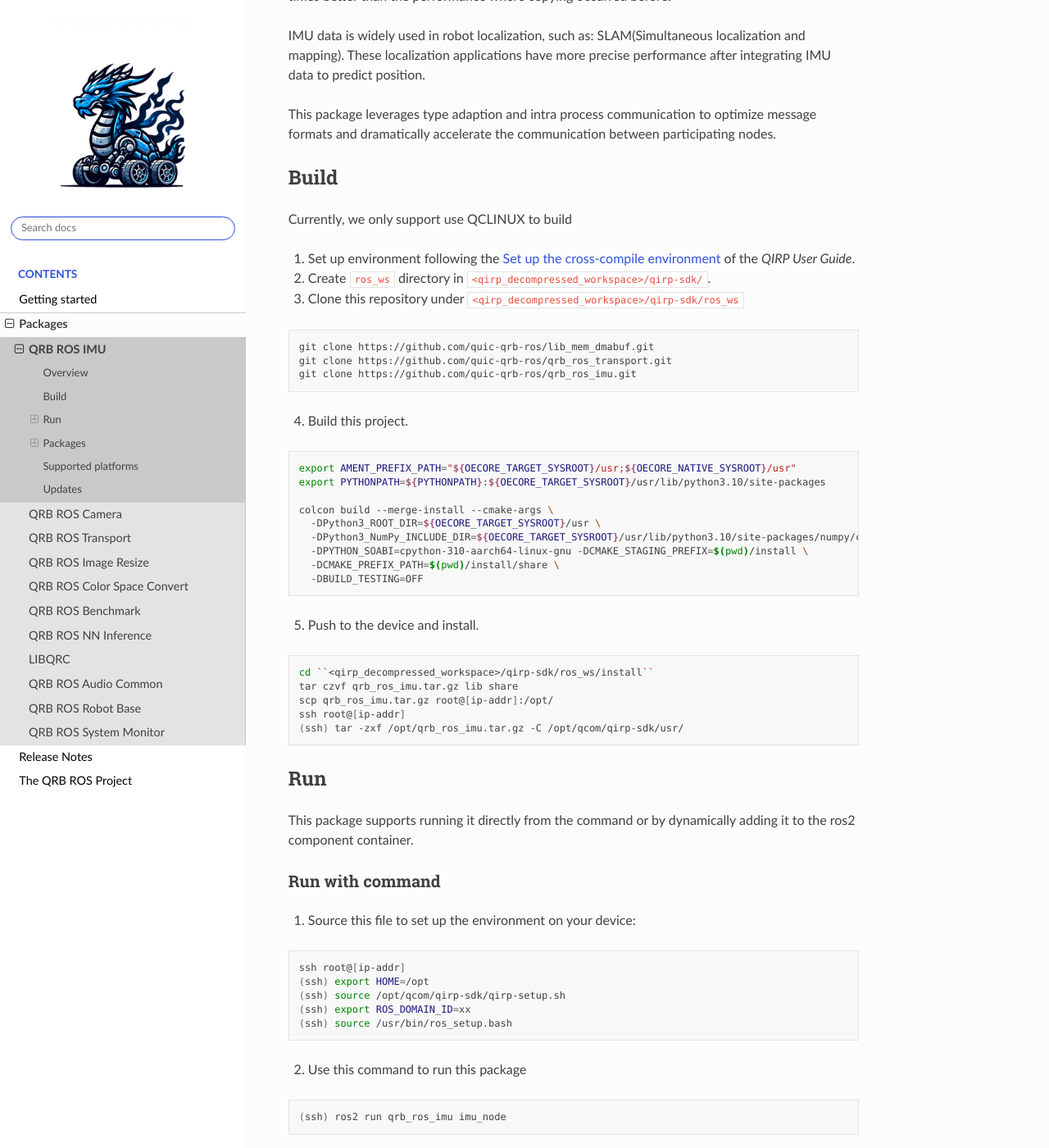
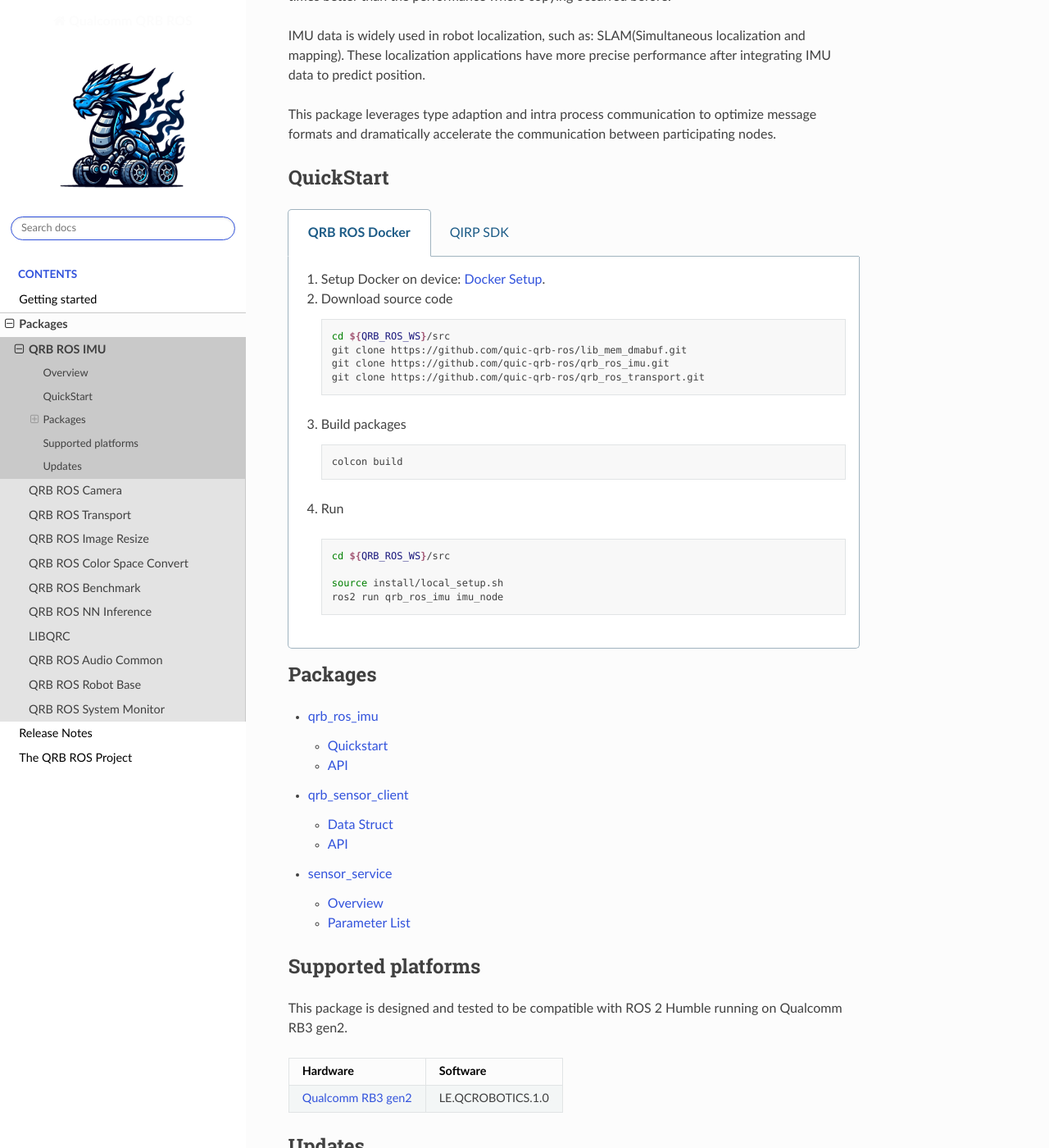
Before and after one commit to quic-qrb-ros/quic-qrb-ros.github.io, a Sphinx documentation site: the page built from source/packages/qrb_ros_imu/index.rst, in a window 1280 px wide and 1400 px high, scrolled down 402 px. Shown: the whole window at 82% size. Built offline with Sphinx 7.4.7 and the Read the Docs theme 3.1.0, drawn with Linux system fonts in a browser that asks for light colours; some of the changed text lies outside the part shown.

Commit message:
update qrb-ros-imu document
Signed-off-by: quic-zhanlin <quic_zhanlin@quicinc.com>

```diff
--- a/source/packages/qrb_ros_imu/index.rst
+++ b/source/packages/qrb_ros_imu/index.rst
@@ -20,81 +20,88 @@
 This package leverages type adaption and intra process communication to optimize message formats and dramatically
 accelerate the communication between participating nodes.
 
-Build
------
+QuickStart
+----------
 
-Currently, we only support use QCLINUX to build
+.. tabs::
 
-1. Set up environment following the `Set up the cross-compile environment <https://docs.qualcomm.com/bundle/publicresource/topics/80-65220-2/develop-your-first-application_6.html>`_ of the *QIRP User Guide*.
+   .. tab:: QRB ROS Docker
 
-2. Create ``ros_ws`` directory in ``<qirp_decompressed_workspace>/qirp-sdk/``.
+      1. Setup Docker on device: `Docker Setup <../../getting_started/docker_setup.html>`__.
 
-3. Clone this repository under ``<qirp_decompressed_workspace>/qirp-sdk/ros_ws``
+      2. Download source code
 
-.. code:: bash
+         .. code:: bash
 
-    git clone https://github.com/quic-qrb-ros/lib_mem_dmabuf.git
-    git clone https://github.com/quic-qrb-ros/qrb_ros_transport.git
-    git clone https://github.com/quic-qrb-ros/qrb_ros_imu.git
+                cd ${QRB_ROS_WS}/src
+                git clone https://github.com/quic-qrb-ros/lib_mem_dmabuf.git
+                git clone https://github.com/quic-qrb-ros/qrb_ros_imu.git
+                git clone https://github.com/quic-qrb-ros/qrb_ros_transport.git
 
-4. Build this project.
+      3. Build packages
 
-.. code:: bash
+         .. code:: bash
 
-    export AMENT_PREFIX_PATH="${OECORE_TARGET_SYSROOT}/usr;${OECORE_NATIVE_SYSROOT}/usr"
-    export PYTHONPATH=${PYTHONPATH}:${OECORE_TARGET_SYSROOT}/usr/lib/python3.10/site-packages
+            colcon build
 
-    colcon build --merge-install --cmake-args \
-      -DPython3_ROOT_DIR=${OECORE_TARGET_SYSROOT}/usr \
-      -DPython3_NumPy_INCLUDE_DIR=${OECORE_TARGET_SYSROOT}/usr/lib/python3.10/site-packages/numpy/core/include \
-      -DPYTHON_SOABI=cpython-310-aarch64-linux-gnu -DCMAKE_STAGING_PREFIX=$(pwd)/install \
-      -DCMAKE_PREFIX_PATH=$(pwd)/install/share \
-      -DBUILD_TESTING=OFF
+      4. Run
 
-5. Push to the device and install.
+        .. code:: bash
 
-.. code:: bash
+            cd ${QRB_ROS_WS}/src
 
-    cd ``<qirp_decompressed_workspace>/qirp-sdk/ros_ws/install``
-    tar czvf qrb_ros_imu.tar.gz lib share
-    scp qrb_ros_imu.tar.gz root@[ip-addr]:/opt/
-    ssh root@[ip-addr]
-    (ssh) tar -zxf /opt/qrb_ros_imu.tar.gz -C /opt/qcom/qirp-sdk/usr/
+            source install/local_setup.sh
+            ros2 run qrb_ros_imu imu_node
 
-Run
----
+   .. tab:: QIRP SDK
 
-This package supports running it directly from the command or by dynamically adding it to the ros2 component container.
+      1. Setup QCLINUX SDK environments: Reference :doc:`Getting Started - Environment Setup </getting_started/environment_setup>`
 
-Run with command
-~~~~~~~~~~~~~~~~
+      2. Create workspace in QCLINUX SDK environment and clone source code
 
-1. Source this file to set up the environment on your device:
+         .. code:: bash
 
-.. code:: bash
+                mkdir -p <qirp_decompressed_workspace>/qirp-sdk/ros_ws
+                cd <qirp_decompressed_workspace>/qirp-sdk/ros_ws
 
-    ssh root@[ip-addr]
-    (ssh) export HOME=/opt
-    (ssh) source /opt/qcom/qirp-sdk/qirp-setup.sh
-    (ssh) export ROS_DOMAIN_ID=xx
-    (ssh) source /usr/bin/ros_setup.bash
+                git clone https://github.com/quic-qrb-ros/lib_mem_dmabuf.git
+                git clone https://github.com/quic-qrb-ros/qrb_ros_imu.git
+                git clone https://github.com/quic-qrb-ros/qrb_ros_transport.git
 
-2. Use this command to run this package
+      3. Build source code with QCLINUX SDK
 
-.. code:: bash
+         .. code:: bash
 
-    (ssh) ros2 run qrb_ros_imu imu_node
+                export AMENT_PREFIX_PATH="${OECORE_NATIVE_SYSROOT}/usr:${OECORE_TARGET_SYSROOT}/usr"
+                export PYTHONPATH=${OECORE_NATIVE_SYSROOT}/usr/lib/python3.12/site-packages/:${OECORE_TARGET_SYSROOT}/usr/lib/python3.12/site-packages/
 
-Dynamically add it to the ros2 component container
-~~~~~~~~~~~~~~~~~~~~~~~~~~~~~~~~~~~~~~~~~~~~~~~~~~~~~
+                colcon build --continue-on-error --cmake-args \
+                  -DCMAKE_TOOLCHAIN_FILE=${OE_CMAKE_TOOLCHAIN_FILE} \
+                  -DPYTHON_EXECUTABLE=${OECORE_NATIVE_SYSROOT}/usr/bin/python3 \
+                  -DPython3_NumPy_INCLUDE_DIR=${OECORE_NATIVE_SYSROOT}/usr/lib/python3.12/site-packages/numpy/core/include \
+                  -DCMAKE_MAKE_PROGRAM=/usr/bin/make \
+                  -DBUILD_TESTING=OFF
 
-.. code:: python
+      4. Install ROS package to device
 
-    ComposableNode(
-        package='qrb_ros_imu',
-        plugin='qrb_ros::imu::ImuComponent',
-        name='imu'
-    )
+         .. code:: bash
+
+                cd <qirp_decompressed_workspace>/qirp-sdk/ros_ws/install/qrb_ros_imu
+                tar -czvf qrb_ros_imu.tar.gz include lib share
+                ssh root@[ip-addr]
+                (ssh) mount -o remount rw /usr
+                scp qrb_ros_imu.tar.gz root@[ip-addr]:/home/
+                ssh ssh root@[ip-addr]
+                (ssh) tar --no-overwrite-dir --no-same-owner -zxf /home/qrb_ros_imu.tar.gz -C /usr/
+
+      5. Run
+
+        .. code:: bash
+
+            (ssh) export HOME=/home
+            (ssh) setenforce 0
+            (ssh) source /usr/bin/ros_setup.sh && source /usr/share/qirp-setup.sh
+            (ssh) ros2 run qrb_ros_imu imu_node
 
 
 Packages
```
